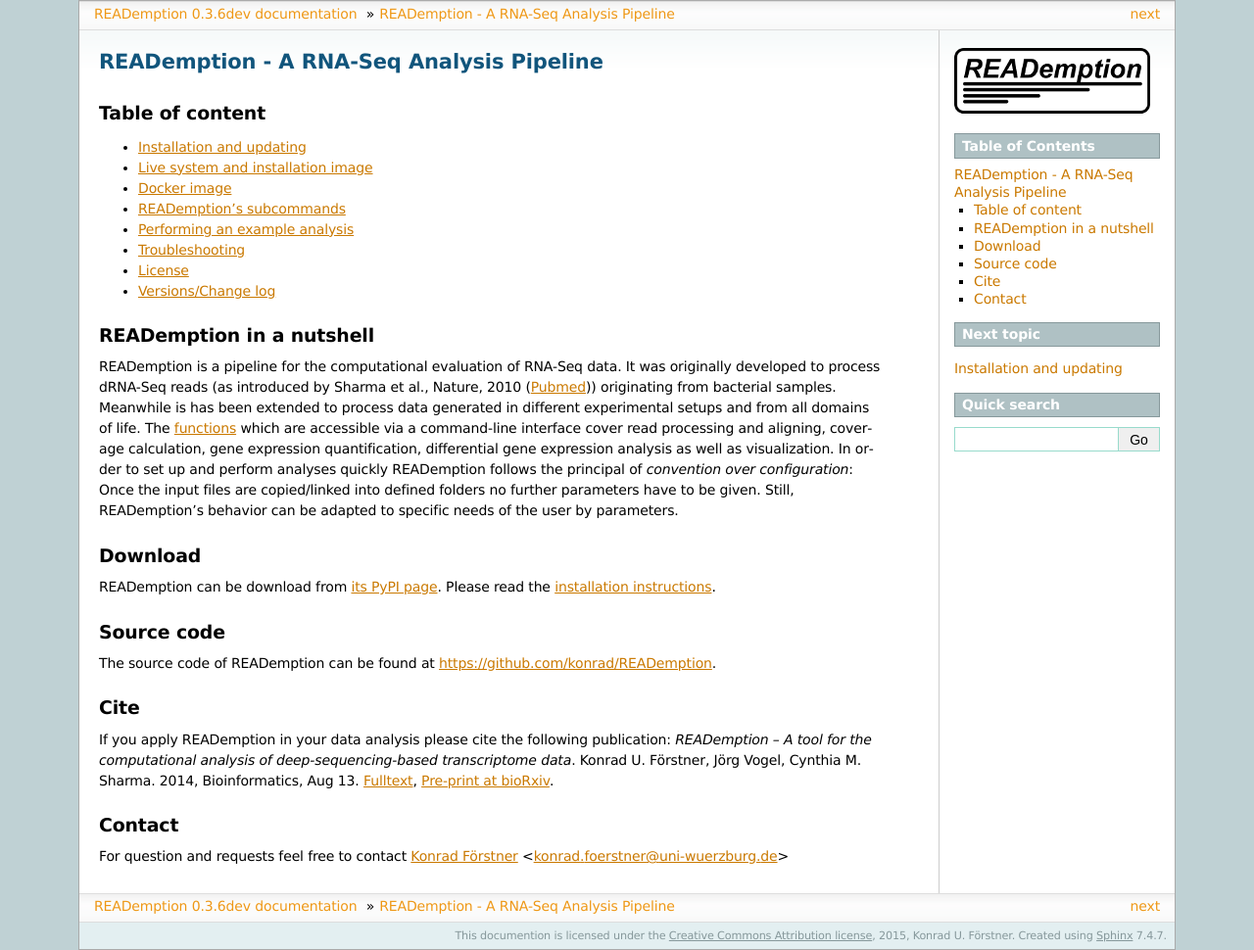
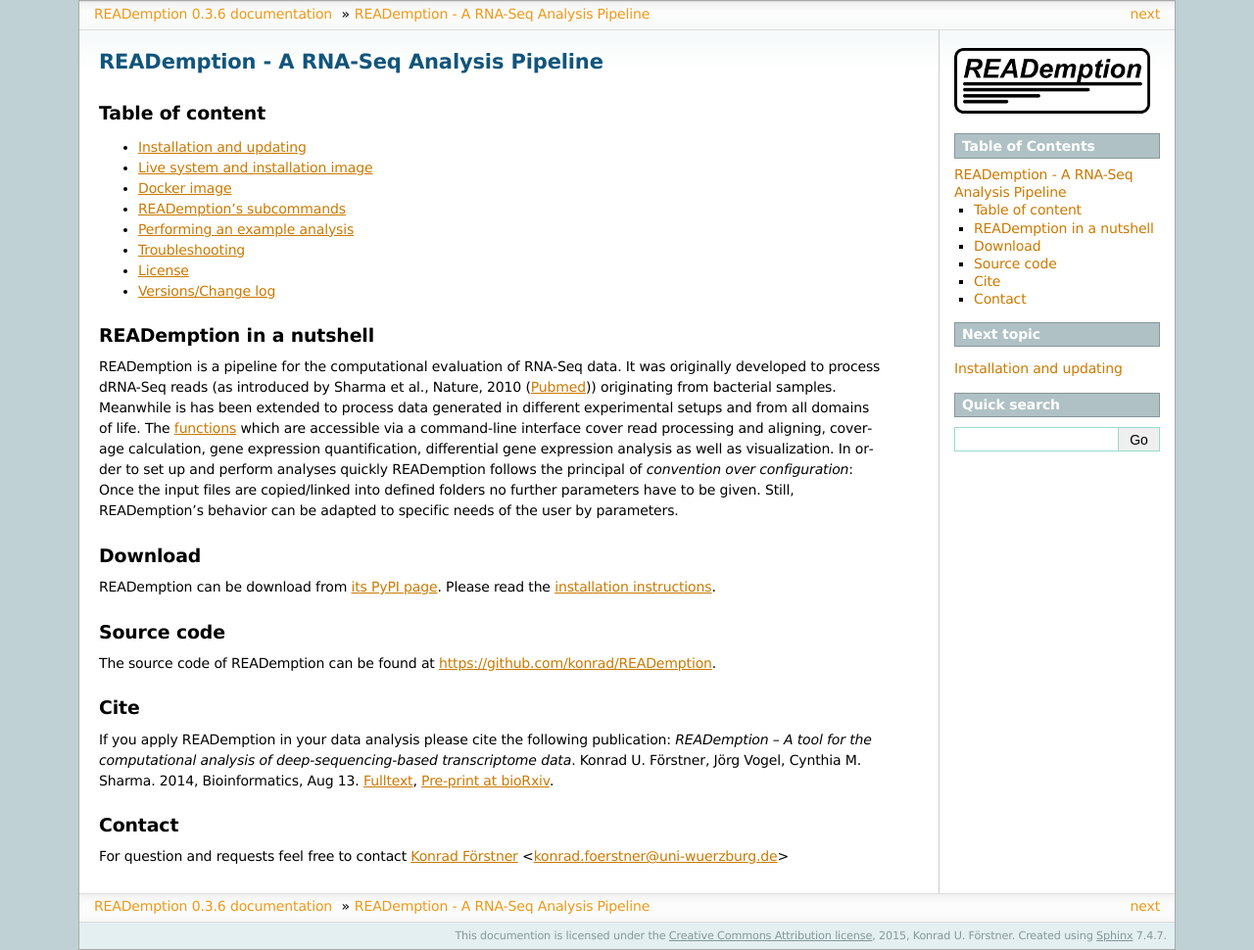
Before and after one commit to foerstner-lab/READemption, a Sphinx documentation site: the page built from docs/source/index.rst, in a window 1280 px wide. Shown: the whole page at 98% size. Built offline with Sphinx 7.4.7, drawn with Linux system fonts in a browser that asks for light colours; pages that are not in the unit, such as notebooks, are missing from menus.

Commit message:
Set version to 0.3.6

```diff
--- a/CHANGELOG.txt
+++ b/CHANGELOG.txt
@@ -1,3 +1,5 @@
+v0.3.6 (2015-03-18)
+- Add strand-unspecific read per gene quantification
 v0.3.5 (2015-01-13)
 - Update some pysam related function due to changes in API changes of pysam
 - Add further requirements (matplotlib, Biopython, pandas)
--- a/docs/source/conf.py
+++ b/docs/source/conf.py
@@ -50,7 +50,7 @@
 # The short X.Y version.
 version = '0.3'
 # The full version, including alpha/beta/rc tags.
-release = '0.3.6dev'
+release = '0.3.6'
 
 # The language for content autogenerated by Sphinx. Refer to documentation
 # for a list of supported languages.
--- a/setup.py
+++ b/setup.py
@@ -5,7 +5,7 @@
 
 setup(
     name='READemption',
-    version='0.3.6dev',
+    version='0.3.6',
     packages=['reademptionlib', 'tests'],
     author='Konrad U. Förstner',
     author_email='konrad@foerstner.org',
```
Also changed, not shown: 1 other file.
